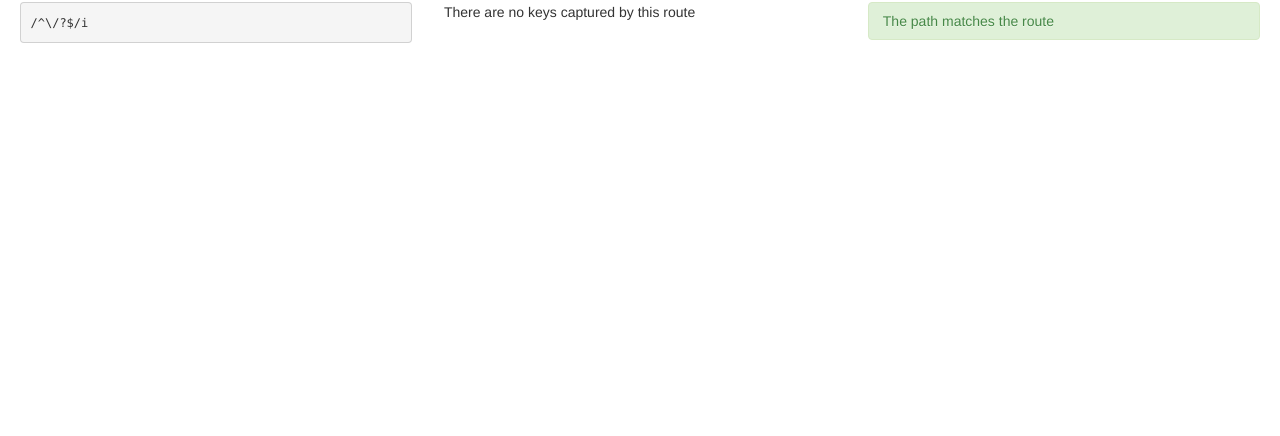
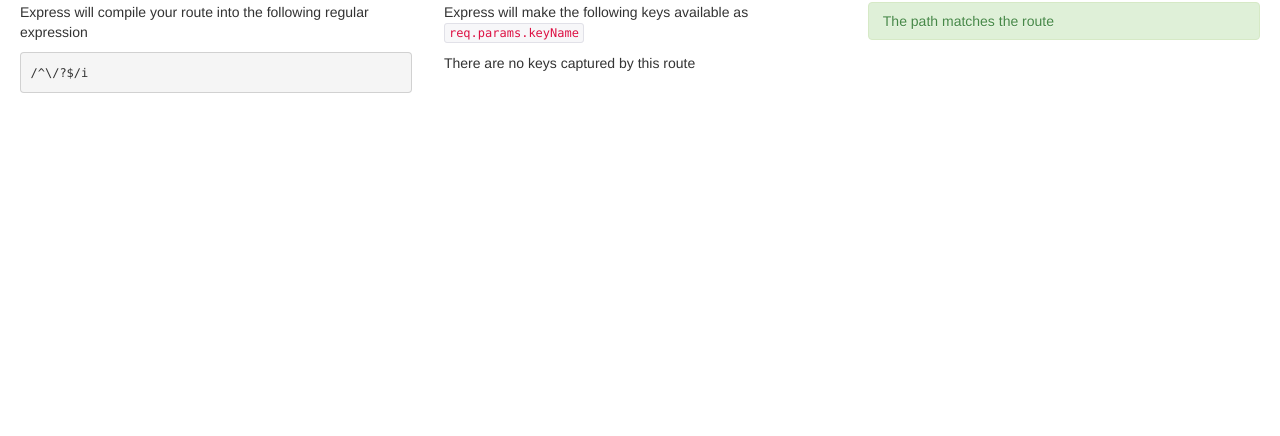
Before and after one commit to ForbesLindesay/express-route-tester, a plain HTML site: page index.html in a window 1280 px wide. Shown: the part 364-800 px from the top of the page. Drawn offline with Linux system fonts and the light colour scheme.

Commit message:
Add a little help text

```diff
--- a/index.html
+++ b/index.html
@@ -40,10 +40,12 @@
       <div class="row-fluid">
         <div class="span4">
           <h2>RegExp</h2>
-          <pre><code id="regexp-display">/^foo/g</code></pre>
+          <p>Express will compile your route into the following regular expression</p>
+          <pre><code id="regexp-display">/^$/g</code></pre>
         </div><!--/span-->
         <div class="span4">
           <h2>Keys</h2>
+          <p>Express will make the following keys available as <code>req.params.keyName</code></p>
           <div id="keys-display">
           </div>
         </div><!--/span-->
```
